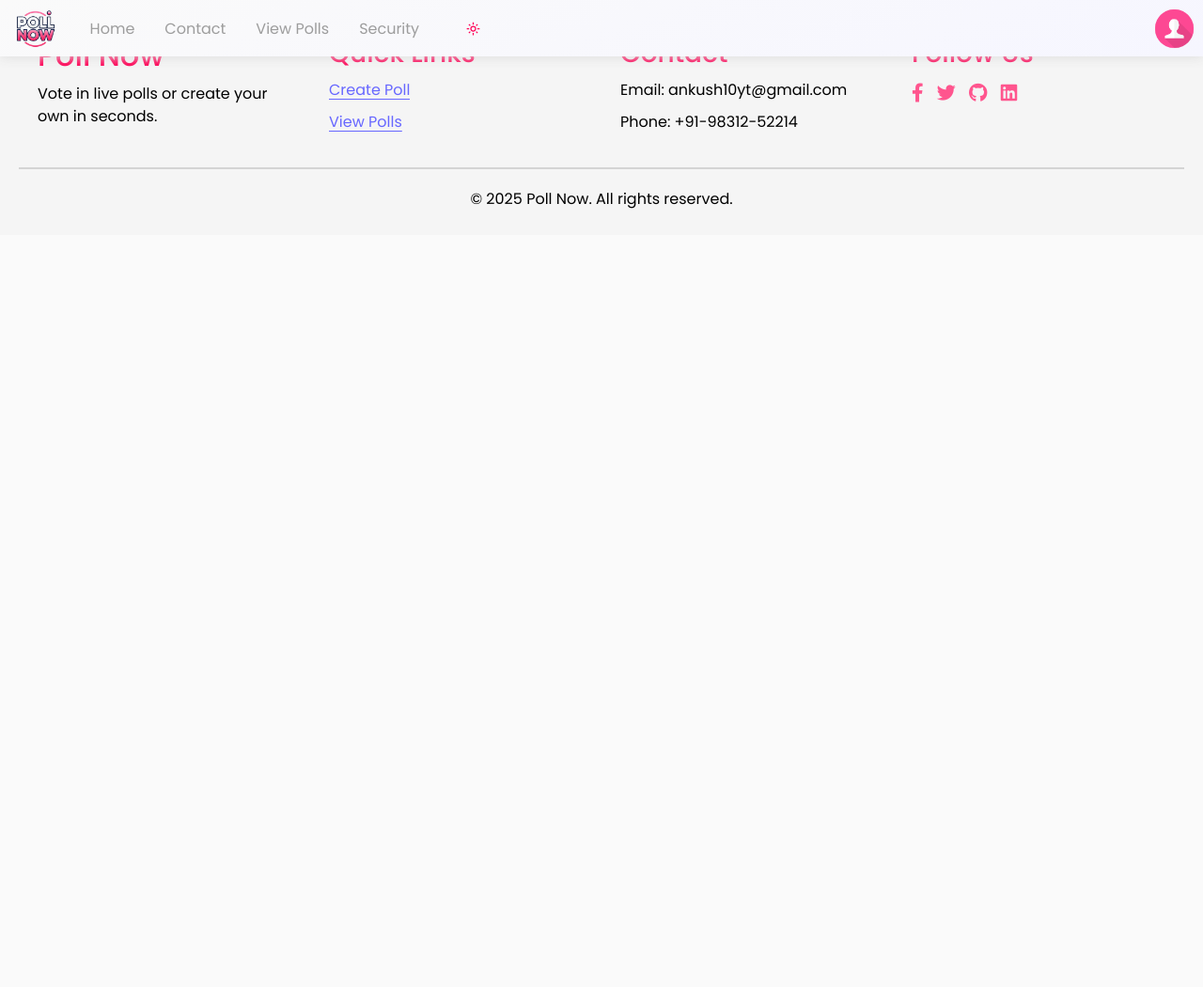
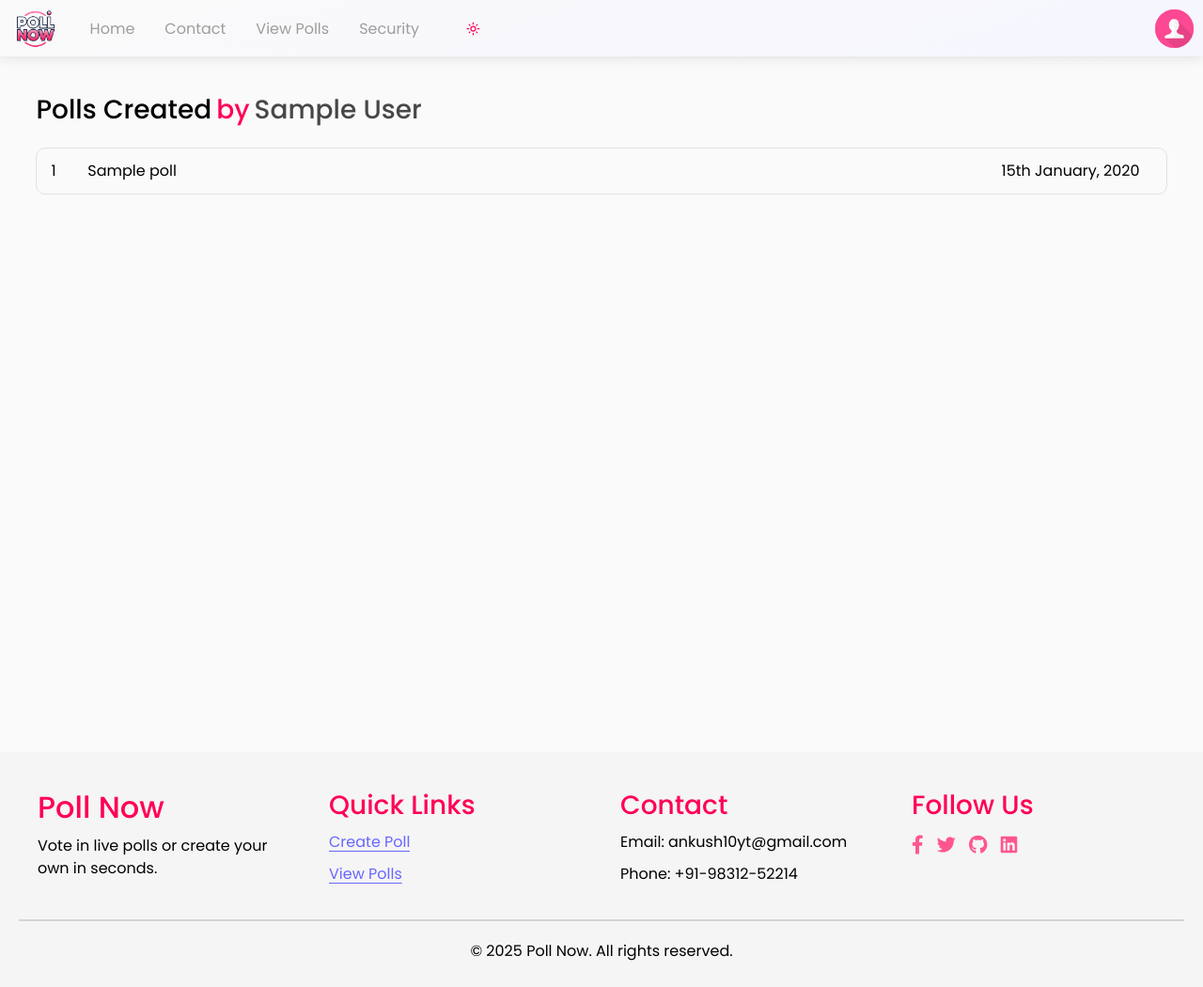
Before and after one commit to ankush-github-11/poll-system, a PHP site: page /created/ in a window 1280 px wide. Shown: the whole page at 94% size. Before the commit the page ends 222 px from the top, so only its background shows below. Run offline with PHP 8.4, Linux system fonts and the light colour scheme; the visitor is signed in with stand-in values (Sample User, id 1); tables that the repository leaves empty or names only in its code hold one stand-in row (values such as "Sample post").

Commit message:
Updating the Created Page

```diff
--- a/created/created-script.js
+++ b/created/created-script.js
@@ -107,5 +107,35 @@ document.querySelectorAll('.nav-items-div a').forEach((navItem, index) => {
     });
 });
                                                                                         // Navbar code ends
+const totalPollsDetails = document.querySelector(".total-polls-created").textContent.trim().split("<(&*#$*-)>");
+for (let i = 0; i < totalPollsDetails.length; i++) {
+    if (!totalPollsDetails[i].trim()) continue;
+    const arr = totalPollsDetails[i].split("<-/*756-=-=>");
+    function getOrdinalSuffix(day) {
+        if (day > 3 && day < 21) return 'th';
+        switch (day % 10) {
+            case 1:  return 'st';
+            case 2:  return 'nd';
+            case 3:  return 'rd';
+            default: return 'th';
+        }
+    }
+    const dateObj = new Date(arr[2].trim());
+    const day = dateObj.getDate();
+    const monthName = dateObj.toLocaleString('default', { month: 'long' });
+    const year = dateObj.getFullYear();
+
+    const formattedDate = `${day}${getOrdinalSuffix(day)} ${monthName}, ${year}`;
+    console.log(formattedDate);
+    const html = `
+        <a href="../poll/?pid=${arr[0]}" target="_blank" rel="noopener noreferrer" class="total-rows">
+            <div class="div-11">${i + 1}</div>
+            <div class="div-12">${arr[1]}</div>
+            <div class="div-13">${formattedDate}</div>
+        </a>
+    `;
+    document.querySelector('.main-div').insertAdjacentHTML('beforeend', html);
+}
+if(totalPollsDetails.length == 0) document.querySelector('.no-polls').classList.toggle('hidden');
 const year = new Date().getFullYear();
 document.querySelector(".footer-bottom p").textContent = `© ${year} Poll Now. All rights reserved.`;
--- a/created/created-stylesheet.css
+++ b/created/created-stylesheet.css
@@ -3,7 +3,7 @@
     --bg-2: rgb(255, 85, 142);
     --bg-3: rgb(235, 0, 78);
     --bg-color: #FAFAFA;
-    --bg-color-less: rgb(250, 250, 250);
+    --bg-color-less: rgb(226, 226, 226);
     --text-color: black;
     --text-color-less: rgb(71, 71, 71);
     --nav-bg-color: rgb(246, 246, 255);
@@ -38,7 +38,7 @@
     --bg-2: rgb(255, 85, 142);
     --bg-3: rgb(235, 0, 78);
     --bg-color: #05141d;
-    --bg-color-less: #061720;
+    --bg-color-less: #143141;
     --text-color: rgb(240, 240, 240);
     --text-color-less: rgb(200, 200, 200);
     --nav-bg-color: rgb(0, 0, 16);
@@ -454,8 +454,65 @@ body{
 .signup > a {
     color: white !important;
 }
-
-
+.total-div{
+  min-height: 100vh;
+  height: fit-content;
+  padding: 25px 3vw;
+  padding-top: 100px;
+}
+.heading{
+  display: flex;
+  gap: 5px;
+  margin-bottom: 15px;
+}
+.heading h3{
+  width: fit-content;
+  color: var(--text-color-less);
+}
+.first-heading{
+  color: var(--text-color) !important;
+}
+.hyphen{
+  color: var(--bg-1) !important;
+}
+.main-div{
+  display: flex;
+  flex-direction: column;
+  gap: 20px;
+}
+.no-polls{
+  text-align: center;
+  margin-top: 50px;
+}
+.total-rows{
+  min-height: 50px;
+  height: fit-content;
+  padding: 10px 5px;
+  width: 100%;
+  display: grid;
+  grid-template-columns: 0.2fr 5fr 0.5fr;
+  grid-template-rows: 1fr;
+  align-items: center;
+  text-decoration: none;
+  color: var(--text-color);
+  border-radius: 10px;
+  border: 1px solid var(--bg-color-less);
+}
+.div-11{
+  padding: 0px 10px;
+}
+.div-12 {
+  white-space: nowrap;
+  overflow: hidden;
+  position: relative;
+  -webkit-mask-image: linear-gradient(to right, black 80%, transparent 100%);
+  mask-image: linear-gradient(to right, black 80%, transparent 100%);
+  padding: 0px 10px;
+}
+.div-13{
+  padding: 0px 10px;
+  width: 180px !important;
+}
                                                                          /*     Footer Starts     */
 .footer {
     background-color: var(--footer-bg-color);
@@ -564,6 +621,9 @@ body{
       margin-left: 10px;
       margin-right: 20px;
     }
+    .heading{
+      flex-direction: column;
+    }
   }
   @media (min-width:481px) and (max-width: 576px) {
     .navbar-side-div{
@@ -578,6 +638,9 @@ body{
     .light-dark-div{
         margin-left: 10px;
         margin-right: 20px;
+    }
+    .heading{
+      flex-direction: column;
     }
   }
 
@@ -624,3 +687,15 @@ body{
         margin-left: auto;
     }
 }
+@media only screen and (max-width: 768px) {
+  .total-rows{
+    grid-template-columns: 1fr;
+    grid-template-rows: 1fr 1fr;
+  }
+  .div-11{
+    display: none;
+  }
+  .div-13{
+    order: -1;
+  }
+}
--- a/created/index.php
+++ b/created/index.php
@@ -149,7 +149,38 @@
         </nav>
     </header>
     <main>
-
+        <div class="total-div">
+            <div class="heading">
+                <h3 class="first-heading">Polls Created</h3>
+                <h3 class="hyphen">by</h3>
+                <h3>
+                    <?php
+                        $uid = $_SESSION["uid"];
+                        $sql = "select * from users where uid = '$uid'";
+                        $res = mysqli_query($conn, $sql);
+                        if($res and mysqli_num_rows($res) > 0){
+                            $arr = mysqli_fetch_assoc($res);
+                            echo $arr["name"];
+                        }
+                    ?>
+                </h3>
+            </div>
+            <div class="total-polls-created hidden">
+                <?php
+                    $uid = $_SESSION["uid"];
+                    $sql = "select pid, title, timeCreated from polls where uid = '$uid'";
+                    $res = mysqli_query($conn, $sql);
+                    if ($res && mysqli_num_rows($res) > 0) {
+                        while ($row = mysqli_fetch_assoc($res)) {
+                            echo $row["pid"] . "<-/*756-=-=>" . $row["title"] . "<-/*756-=-=>" . $row["timeCreated"];
+                            echo "<(&*#$*-)>";
+                        }
+                    }
+                ?>
+            </div>
+            <div class="main-div"></div>
+            <div class="no-polls hidden">No Polls Created Yet!</div>
+        </div>
     </main>
     <footer class="footer">
         <div class="footer-container">
--- a/viewpolls/viewpolls-stylesheet.css
+++ b/viewpolls/viewpolls-stylesheet.css
@@ -647,7 +647,6 @@ body{
     }
 
   }
-/*  Update the viewpolls href in all the navbars  */
   @media only screen and (max-width: 768px) {
     .total-rows{
       grid-template-columns: 1fr;
@@ -660,3 +659,7 @@ body{
       order: -1;
     }
   }
+
+
+
+  /*  Update the viewpolls href in all the navbars  */
```
